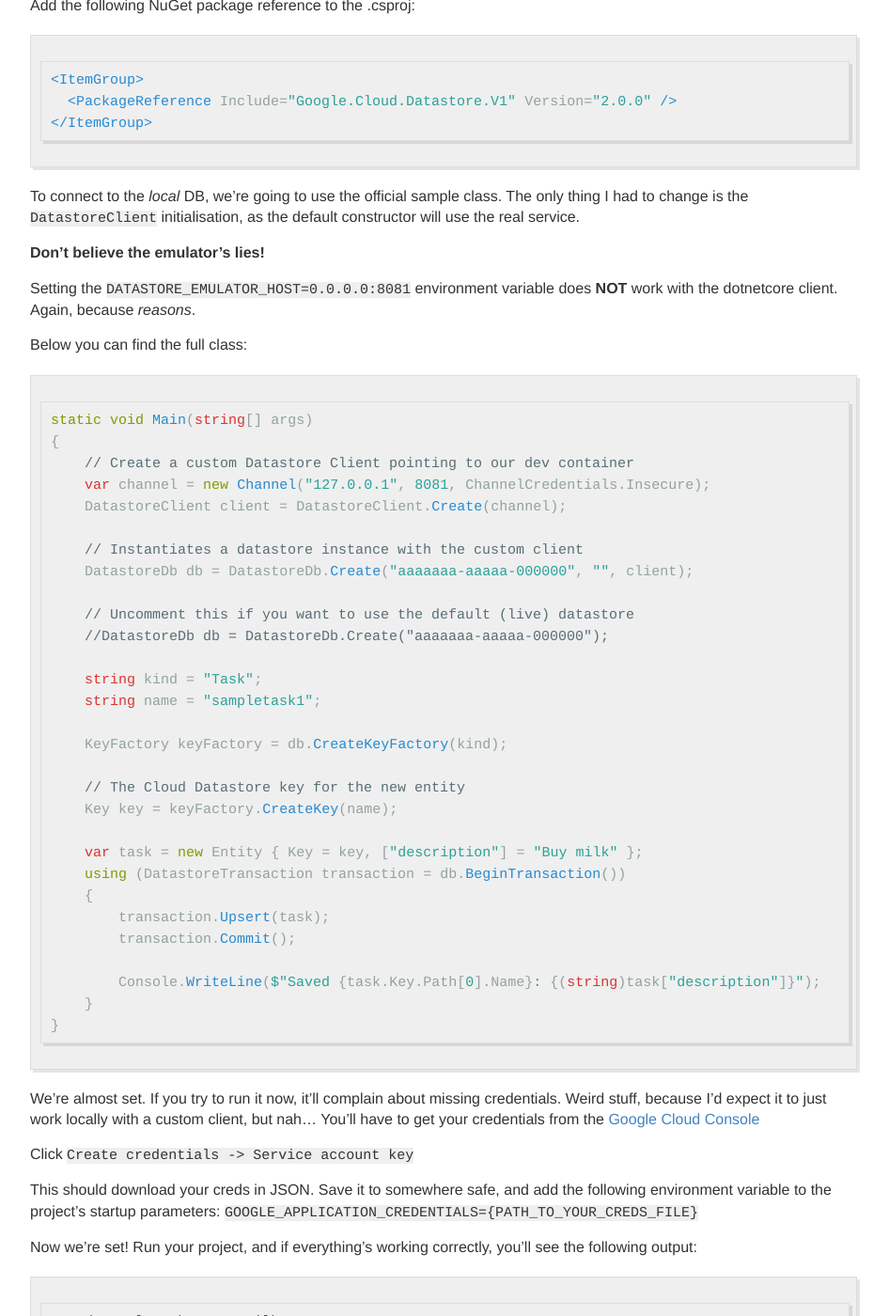
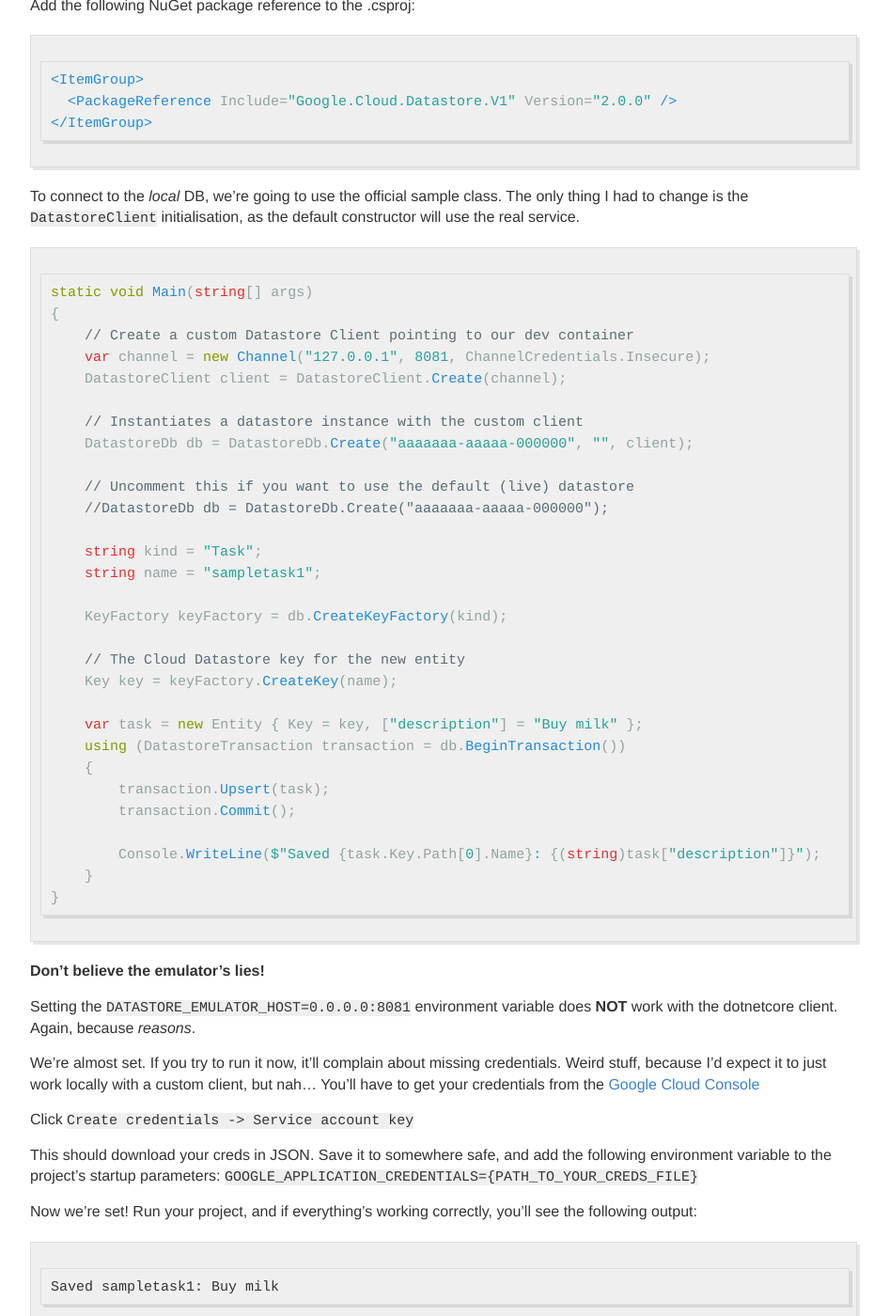
Before and after one commit to santatamas/blog, a Jekyll site: the page built from _posts/2017-09-21-Using-Cloud-Datastore.md, in a window 1280 px wide and 1400 px high, scrolled down 1613 px. Shown: the whole window at 94% size, without its empty margins (168-1114 px from the left). Built offline with Jekyll 4.4.1, drawn with Linux system fonts in a browser that asks for light colours; comment, search, counter and statistics services are not loaded; part of the change alters nothing that is shown.

Commit message:
fixed text order

````diff
--- a/_posts/2017-09-21-Using-Cloud-Datastore.md
+++ b/_posts/2017-09-21-Using-Cloud-Datastore.md
@@ -61,12 +61,6 @@ Add the following NuGet package reference to the .csproj:
 
 To connect to the *local* DB, we're going to use the official sample class. The only thing I had to change is the `DatastoreClient` initialisation, as the default constructor will use the real service.
 
-**Don't believe the emulator's lies!**
-
-
-Setting the `DATASTORE_EMULATOR_HOST=0.0.0.0:8081` environment variable does **NOT** work with the dotnetcore client. Again, because *reasons*.
-
-Below you can find the full class:
 ```c#
 static void Main(string[] args)
 {
@@ -99,6 +93,11 @@ static void Main(string[] args)
 }
 ```
 
+**Don't believe the emulator's lies!**
+
+
+Setting the `DATASTORE_EMULATOR_HOST=0.0.0.0:8081` environment variable does **NOT** work with the dotnetcore client. Again, because *reasons*.
+
 We're almost set. If you try to run it now, it'll complain about missing credentials. Weird stuff, because I'd expect it to just work locally with a custom client, but nah...
 You'll have to get your credentials from the [Google Cloud Console](https://console.cloud.google.com/apis/credentials)
 
````
